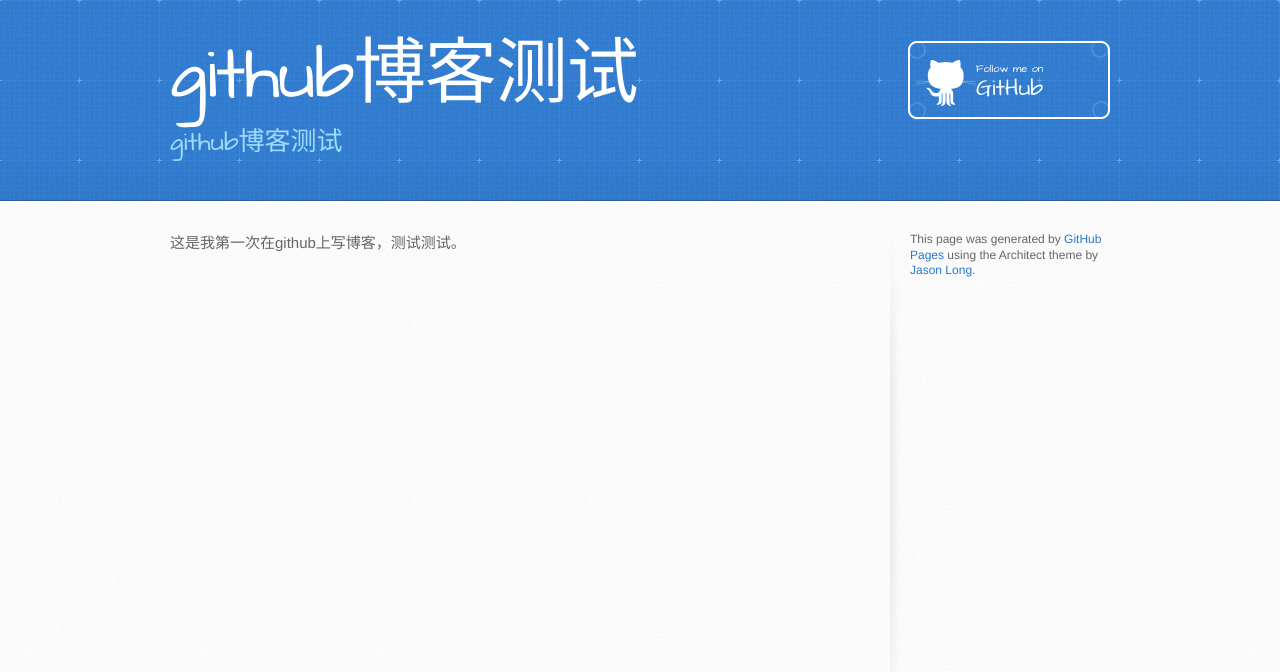
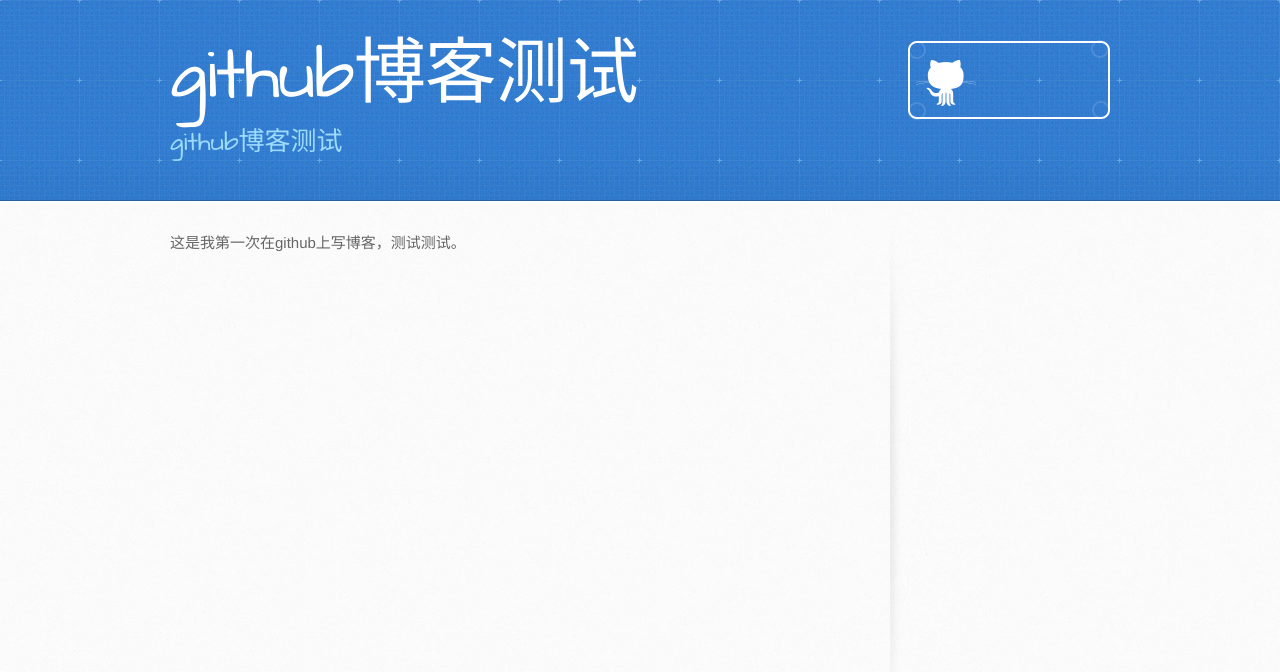
Before and after one commit to v-stack/v-stack.github.io, a plain HTML site: page index.html in a window 1280 px wide. Drawn offline with Linux system fonts and the light colour scheme.

Commit message:
Update index.html

```diff
--- a/index.html
+++ b/index.html
@@ -21,7 +21,7 @@
       <div class="inner">
         <h1>github博客测试</h1>
         <h2>github博客测试</h2>
-        <a href="https://github.com/v-stack" class="button"><small>Follow me on</small> GitHub</a>
+        <a href="https://github.com/v-stack" class="button"> </a>
       </div>
     </header>
 
@@ -34,7 +34,6 @@
         <aside id="sidebar">
 
 
-          <p>This page was generated by <a href="https://pages.github.com">GitHub Pages</a> using the Architect theme by <a href="https://twitter.com/jasonlong">Jason Long</a>.</p>
         </aside>
       </div>
     </div>
```
